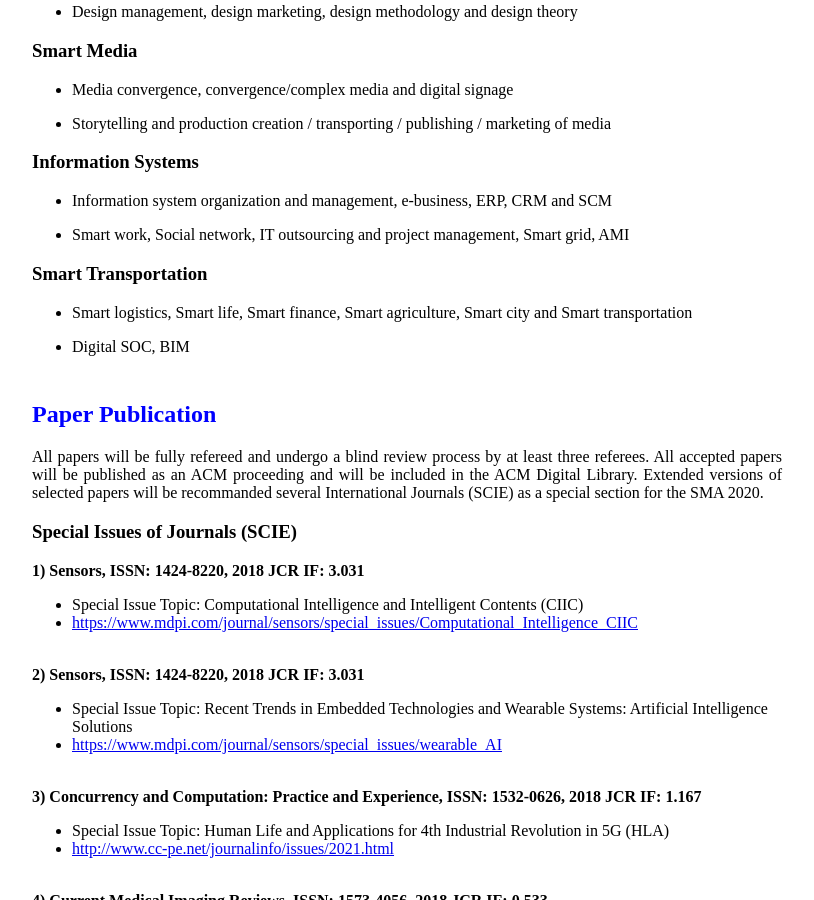
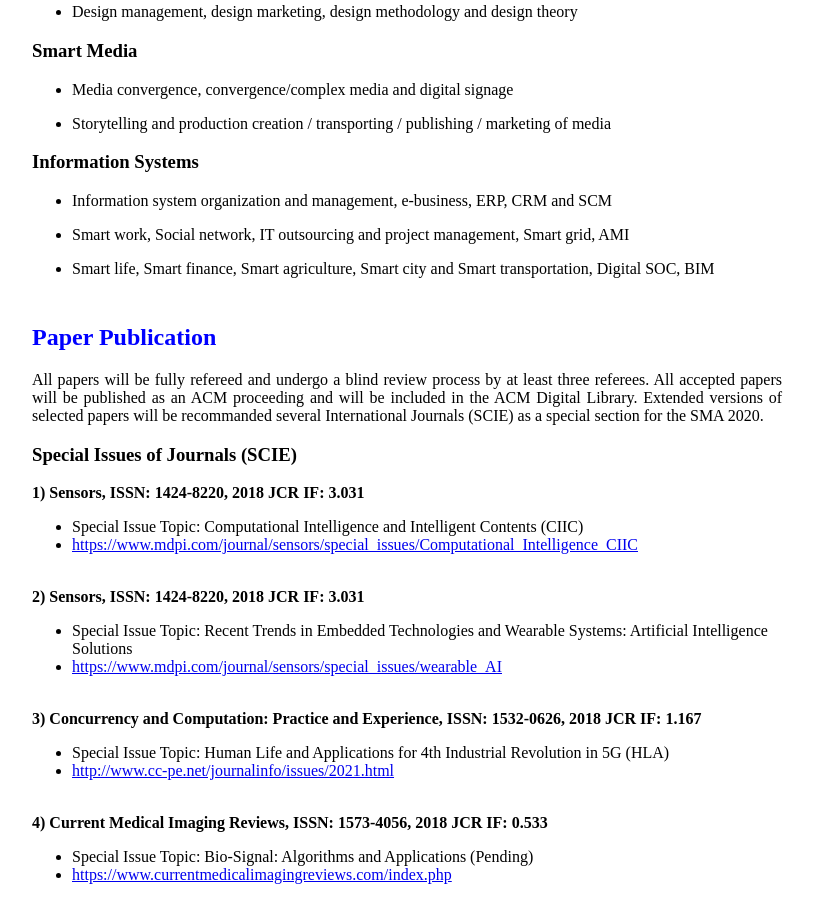
Before and after one commit to icea-conf/sma-2020.github.io, a Jekyll site: the page built from papers/index.html, in a window 1280 px wide and 900 px high, scrolled down 612 px. Shown: the whole window, without its empty margins (233-1047 px from the left). Built offline with Jekyll 4.4.1, drawn with Linux system fonts in a browser that asks for light colours.

Commit message:
Update index.html

```diff
--- a/papers/index.html
+++ b/papers/index.html
@@ -33,11 +33,7 @@ title: SMA 2020
                               <ul>
                                     <li><p>Information system organization and management, e-business, ERP, CRM and SCM</p></li>
                                     <li><p>Smart work, Social network, IT outsourcing and project management, Smart grid, AMI</p></li>
-                              </ul>
-                        <h3>Smart Transportation</h3>
-                              <ul>
-                                    <li><p>Smart logistics, Smart life, Smart finance, Smart agriculture, Smart city and Smart transportation</p></li>
-                                    <li><p>Digital SOC, BIM</p></li>
+                                    <li><p>Smart life, Smart finance, Smart agriculture, Smart city and Smart transportation, Digital SOC, BIM</p></li>
                               </ul>
             </div>
 
```
